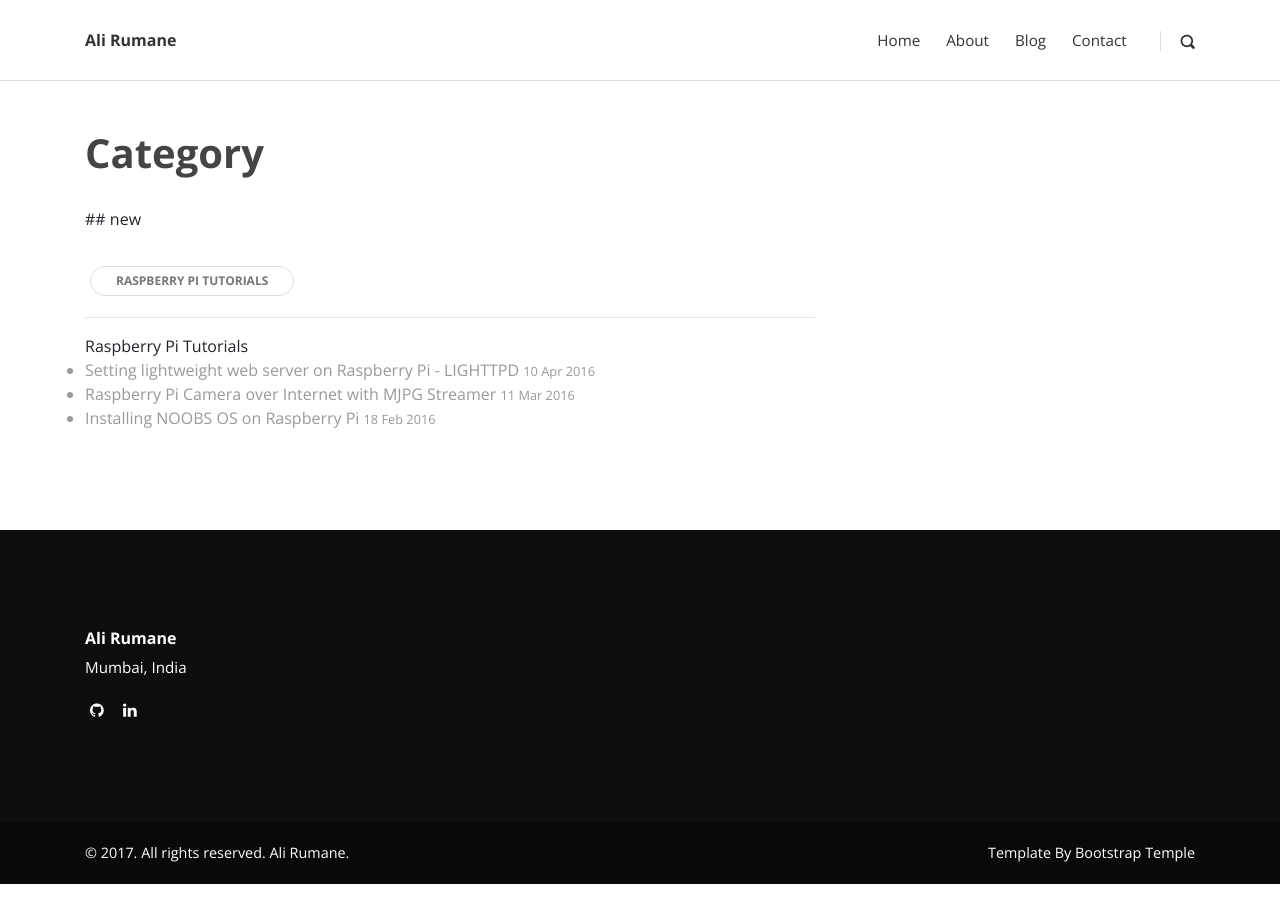
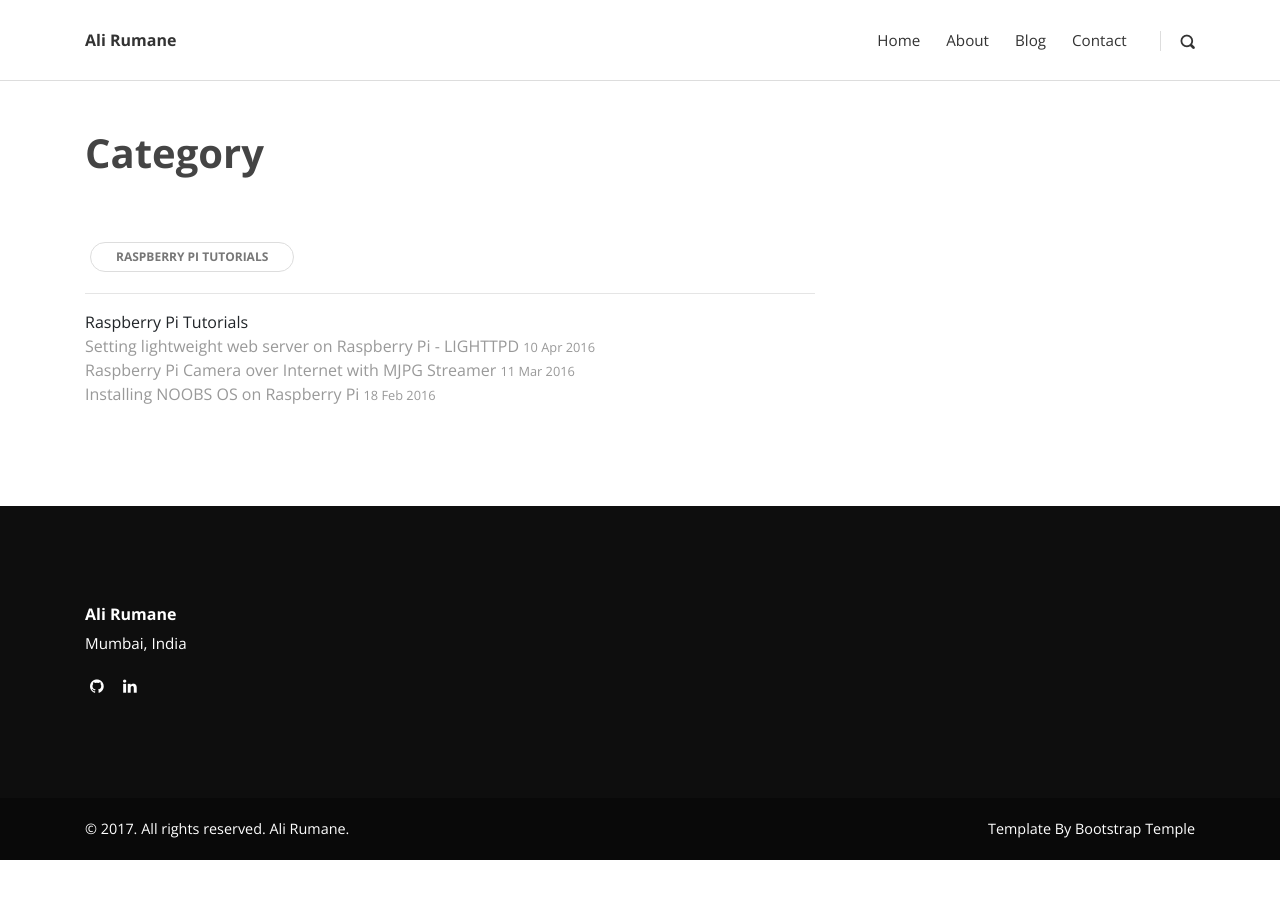
Before and after one commit to alirumane/alirumane.github.io, a Jekyll site: the page built from category.html, in a window 1280 px wide. Built offline with Jekyll 4.4.1, drawn with Linux system fonts in a browser that asks for light colours.

Commit message:
Update category.html

```diff
--- a/category.html
+++ b/category.html
@@ -3,11 +3,6 @@ layout: page
 title: "Category"
 description: "Take a look at my beautiful category."
 ---
-
-    ## new
-
-
-
 
 <div class="tags-expo">
   <div class="post-tags">
@@ -19,7 +14,7 @@ description: "Take a look at my beautiful category."
   <div class="tags-expo-section">
     {% for tag in site.categories %}
     <span class="tag-title" id="{{ tag[0] | slugify }}">{{ tag[0] }}</span>
-    <ul class="tags-expo-posts">
+    <ul class="list-inline">
       {% for post in tag[1] %}
         <a class="post-title" href="{{ site.baseurl }}{{ post.url }}">
       <li>
```
